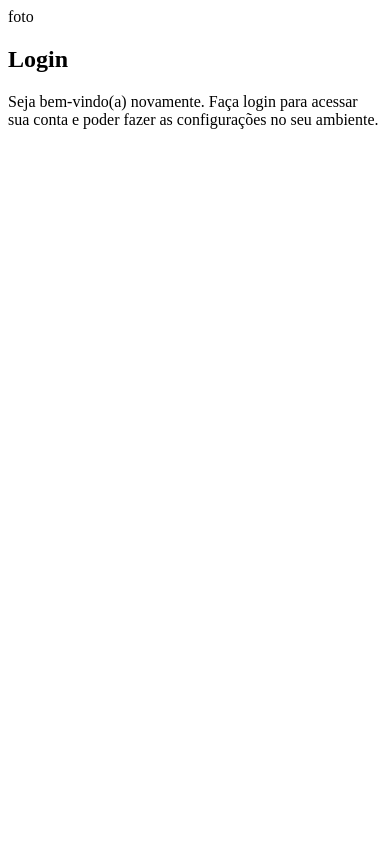
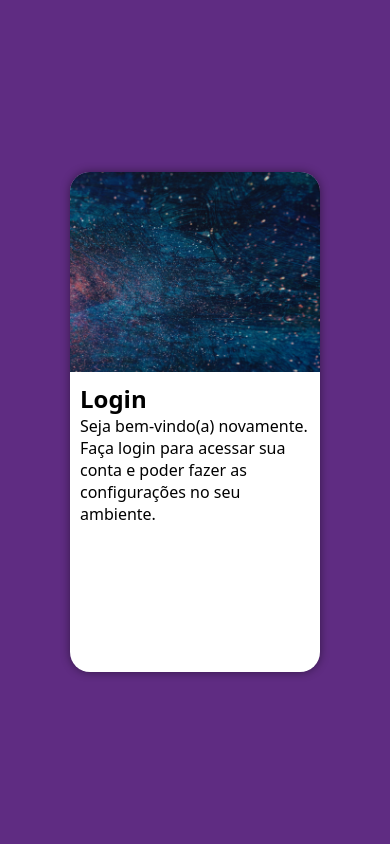
Before and after one commit to PinheiroEduardo/projeto-login, a PHP site: page / in a window 390 px wide. Run offline with PHP 8.4, Linux system fonts and the light colour scheme.

Commit message:
versão mobile first da tela de login

```diff
--- a/estilos/style.css
+++ b/estilos/style.css
@@ -6,3 +6,49 @@ verde: #49a09d
 lilás: #5f2c82
 
 */
+
+* {
+    font-family: system-ui, -apple-system, BlinkMacSystemFont, 'Segoe UI', Roboto, Oxygen, Ubuntu, Cantarell, 'Open Sans', 'Helvetica Neue', sans-serif;
+    padding: 0px;
+    margin: 0px;
+    box-sizing: border-box;
+}
+
+body, html {
+    background-color: #5f2c82;
+    height: 100vh;
+    width: 100vw;
+}
+
+main {
+    position: relative;
+    height: 100vh;
+    width: 100vw;
+}
+
+section#login {
+    position: absolute;
+    top: 50%;
+    left: 50%;
+    transform: translate(-50%, -50%);
+    overflow: hidden; /*tudo que tiver fora da borda vai ficar escondido*/
+
+    background-color: white;
+    width: 250px;
+    height: 500px;
+    border-radius: 20px;
+    box-shadow: 0px 0px 10px rgba(0, 0, 0, 0.452);
+}
+
+section#login > div#imagem {
+    display: block;
+    background: #5f2c82 url(../imagens/pexels-suzy-hazelwood-1629236.jpg) no-repeat;
+    background-size: cover;
+    height: 200px;
+    background-position: right bottom;
+}
+
+section#login > div#formulário {
+    display: block;
+    padding: 10px;
+}
--- a/index.html
+++ b/index.html
@@ -10,7 +10,7 @@
     <main>
         <section id="login">
             <div id="imagem">
-                foto
+
             </div>
             <div id="formulário">
                 <h1>Login</h1>
```
